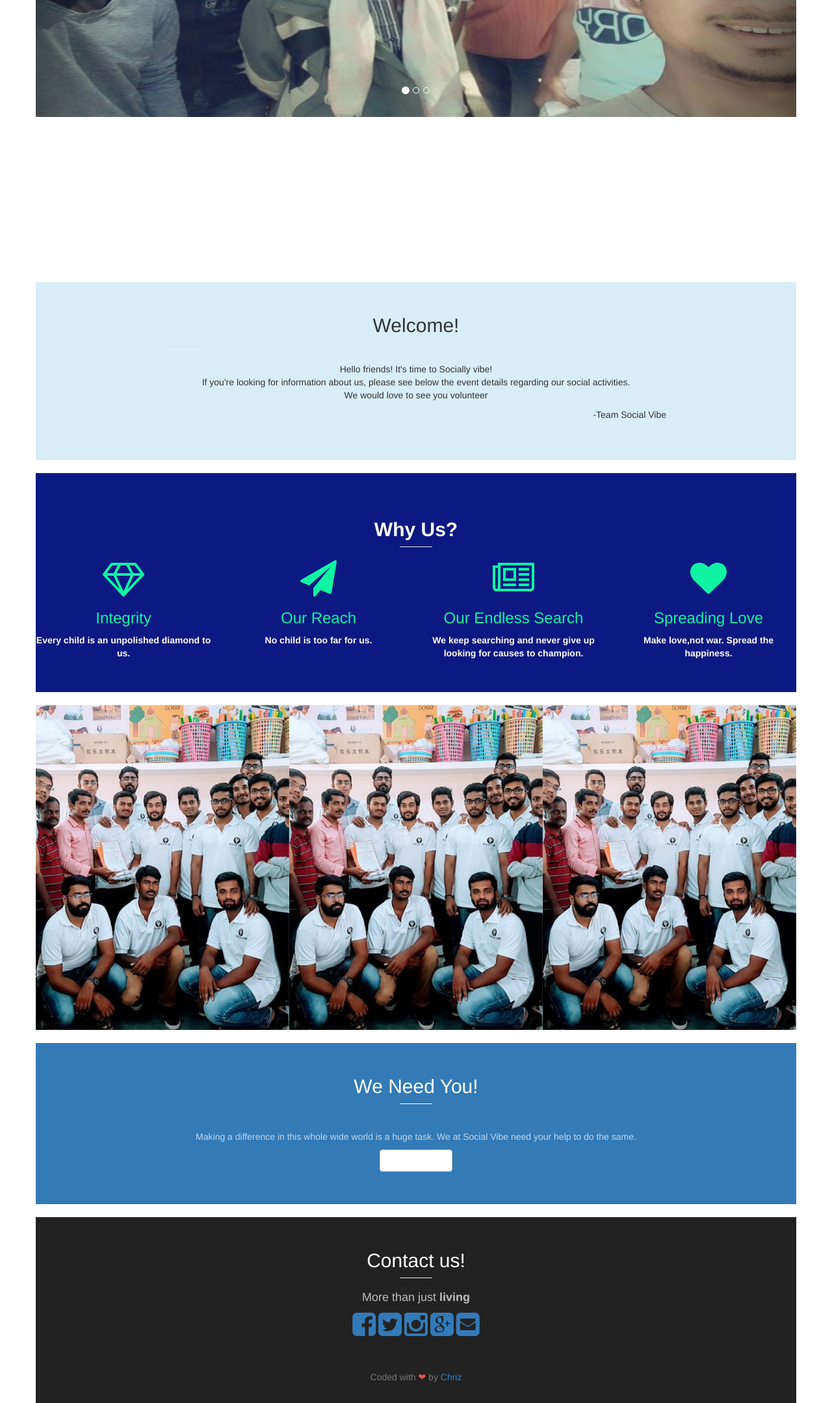
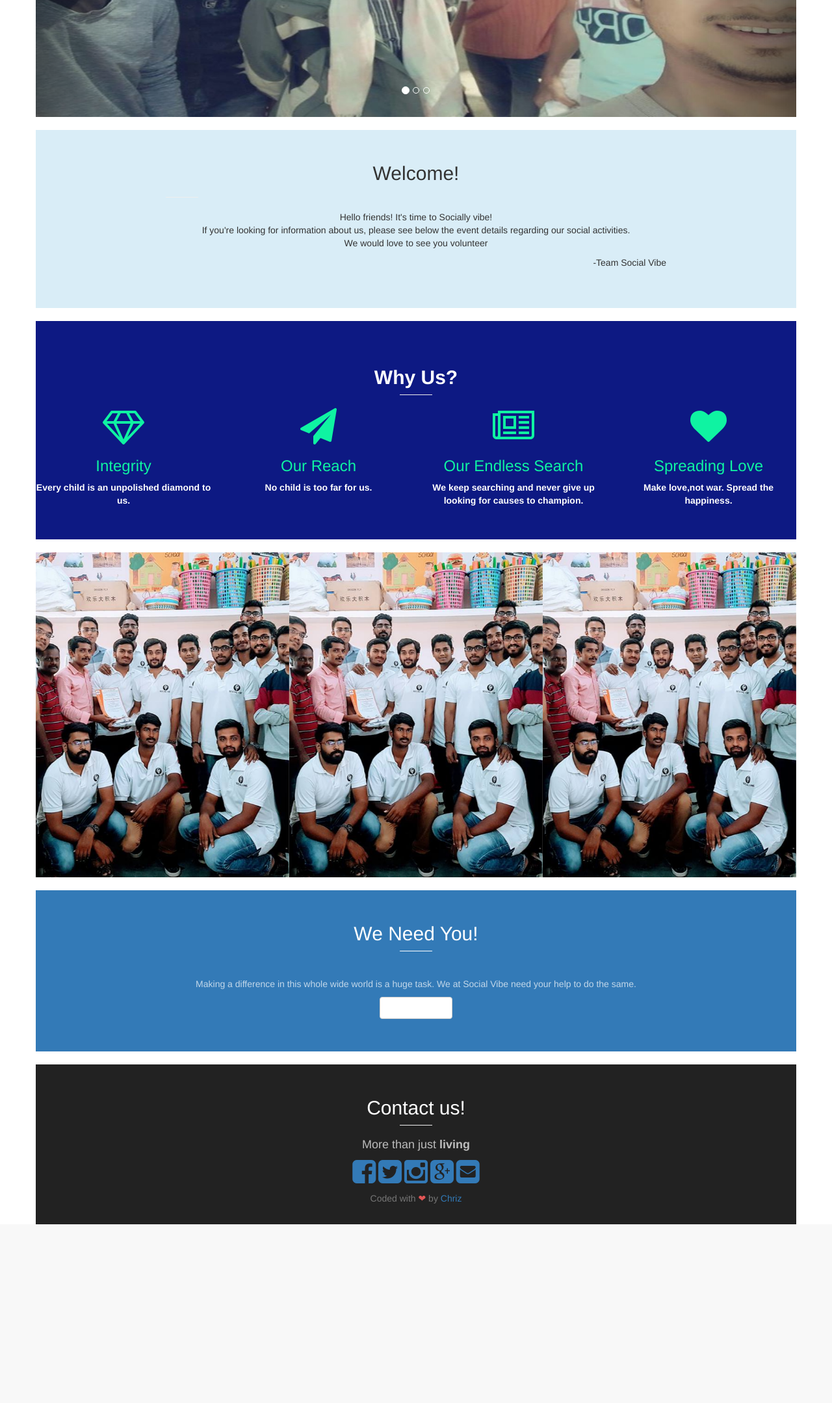
Before and after one commit to protostartup/djSocialVibe, a Django app: page / in a window 1280 px wide; the page is wider, and only the part inside the window is pictured. Shown: the part 404-2563 px from the top of that part at 65% size. After the commit the page ends 2288 px from the top of that part, so only its background shows below. Run offline with Django 3.2, Linux system fonts and the light colour scheme; some libraries are stand-ins or nearby versions.

Commit message:
solved design bug

```diff
--- a/django-wedding-website/bigday/settings.py
+++ b/django-wedding-website/bigday/settings.py
@@ -25,7 +25,7 @@ SECRET_KEY = 'u7!-y4k1c6b44q507nr_l+c^12o7ur++cpzyn!$65w^!gum@h%'
 # SECURITY WARNING: don't run with debug turned on in production!
 DEBUG = True
 
-ALLOWED_HOSTS = ['192.168.1.103','127.0.0.1','localhost']
+ALLOWED_HOSTS = ['192.168.1.103','127.0.0.1','localhost','192.168.1.1','192.168.1.18']
 
 
 # Application definition
--- a/django-wedding-website/bigday/static/bigday/css/creative.css
+++ b/django-wedding-website/bigday/static/bigday/css/creative.css
@@ -91,6 +91,13 @@ font-family: 'Open Sans','Helvetica Neue',Arial,sans-serif
 #space1 {
     margin-top:-2%;
     padding: 50px 0;
+}
+#space2 {
+    padding: 50px 0;
+}
+#space3 {
+    padding-top:50px;
+    padding-bottom:10px;
 }
 #spaceMargin {
     margin-top: 5%;
@@ -202,7 +209,6 @@ aside {
 header {
     position: relative;
     width: 100%;
-    min-height: auto;
     text-align: center;
     color: rgb(28,56,81);
     background-position: center;
@@ -247,9 +253,7 @@ header .header-content .header-content-inner p {
 }
 
 @media(min-width:768px) {
-    header {
-        min-height: 100%;
-    }
+
 
     header.secondary {
         min-height: 30%;
--- a/django-wedding-website/bigday/templates/home.html
+++ b/django-wedding-website/bigday/templates/home.html
@@ -368,7 +368,7 @@ data-slide-to="0" class="active"></li>
 </header>
 
     <section class="" id="welcome" data-aos="fade-left" data-aos-duration="2000">
-        <div class="container bg-info" id="space1">
+        <div class="container bg-info" id="space2">
             <div class="row">
                 <div class="col-lg-8 col-lg-offset-2 text-center">
                     <h2 class="section-heading">Welcome!</h2>
@@ -522,7 +522,7 @@ data-slide-to="0" class="active"></li>
     {% include 'partials/save-the-dates.html' %}
 {% endcomment %}
     <section id="contact">
-        <div class="container bg-dark" id="space">
+        <div class="container bg-dark" id="space3">
             <div class="row">
                 <div class="col-lg-8 col-lg-offset-2 text-center">
                     <h2 class="section-heading">Contact us!</h2>
```
Also changed, not shown: django-wedding-website/bigday/templates/partials/Contact.html (+71 -1 lines).
